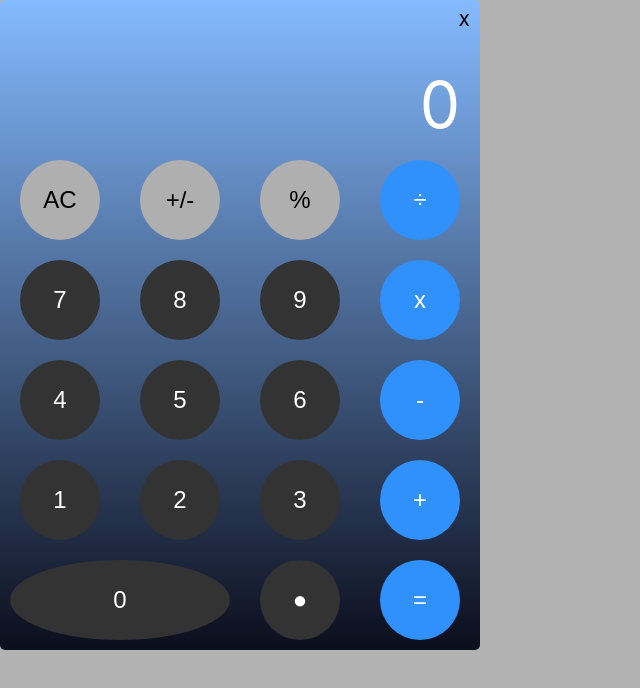
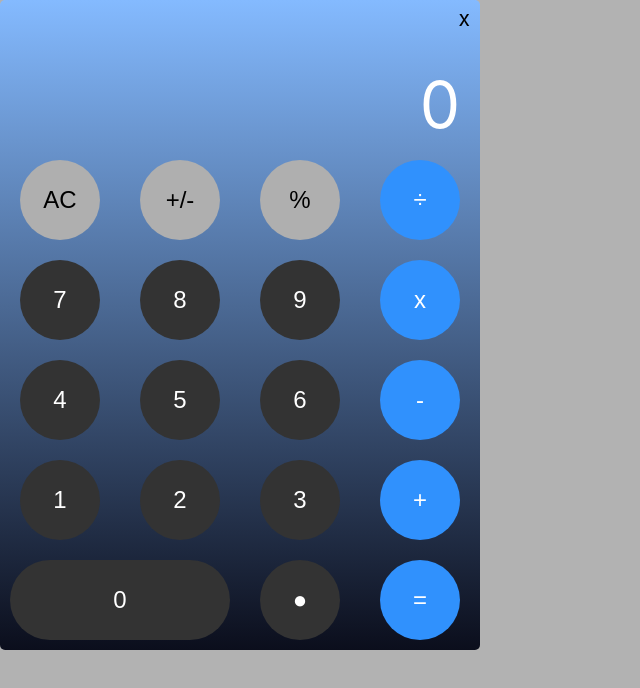
Before and after one commit to sky790312/nextjs-drabbable-modal-calculator-project, a Next.js app: page / in a window 1280 px wide. Both pictures are taken after a click on the button "open". Shown: the top 688 px of the page, without its empty margins (0-640 px from the left). Built offline with nearby package versions, Linux system fonts and the light colour scheme.

Commit message:
feat: add constants

```diff
--- a/components/FunctionSection.tsx
+++ b/components/FunctionSection.tsx
@@ -6,6 +6,7 @@ import { calculatorActions, initialState } from '@/store/state.calculator'
 import { useSelector, shallowEqual, useDispatch } from 'react-redux'
 import { RootState } from '@/store/index'
 import { Button } from '@/components/uiComponents/Button'
+import { NUM_FUNCTIONS } from '@/constants'
 
 export const FunctionSection: React.FC = React.memo(() => {
   const dispatch: Dispatch = useDispatch()
@@ -14,6 +15,12 @@ export const FunctionSection: React.FC = React.memo(() => {
     (state: RootState) => state.calculator.displayValue,
     shallowEqual
   )
+
+  const numFunctionHandler = {
+    'AC': () => handleReset(),
+    '+/-': () => handleToggleSign(),
+    '%': () => handlePercent(),
+  }
 
   const handleReset = () => {
     dispatch(reset())
@@ -37,17 +44,12 @@ export const FunctionSection: React.FC = React.memo(() => {
 
   return (
     <FunctionSectionContainer>
-      <FlexCenterContainer>
-        <Button onClick={handleReset}>AC</Button>
-      </FlexCenterContainer>
-      <FlexCenterContainer>
-        <Button onClick={handleToggleSign}>+/-</Button>
-      </FlexCenterContainer>
-      <FlexCenterContainer>
-        <Button onClick={handlePercent}>%</Button>
-      </FlexCenterContainer>
+      {NUM_FUNCTIONS.map(numFunction => (
+        <FlexCenterContainer key={numFunction}>
+          <Button onClick={() => numFunctionHandler[numFunction]()}>{numFunction}</Button>
+        </FlexCenterContainer>
+      ))}
     </FunctionSectionContainer>
-
   )
 })
 
--- a/components/NumberSection.tsx
+++ b/components/NumberSection.tsx
@@ -6,8 +6,7 @@ import { calculatorActions, initialState } from '@/store/state.calculator'
 import { useSelector, shallowEqual, useDispatch } from 'react-redux'
 import { RootState } from '@/store/index'
 import { Button } from '@/components/uiComponents/Button'
-
-const numbers = [1, 2, 3, 4, 5, 6, 7, 8, 9]
+import { NUMBERS } from '@/constants'
 
 export const NumberSection: React.FC = React.memo(() => {
   const displayValue = useSelector(
@@ -21,6 +20,11 @@ export const NumberSection: React.FC = React.memo(() => {
 
   const dispatch: Dispatch = useDispatch()
   const { setOperator, setDisplayValue } = calculatorActions
+
+  const numberHandler = {
+    'num': (num: number) => handleNumber(num),
+    'dot': () => handleDot(),
+  }
 
   const handleNumber = (num: number) => {
     const numString = num.toString()
@@ -43,15 +47,15 @@ export const NumberSection: React.FC = React.memo(() => {
 
   return (
     <NumberSectionContainer>
-      <FlexCenterContainer className='x2'>
-        <Button size={'block'} buttonStyle={'darkGray'} onClick={() => handleNumber(0)}>0</Button>
-      </FlexCenterContainer>
-      <FlexCenterContainer>
-        <Button buttonStyle={'darkGray'} onClick={() => handleDot()}>●</Button>
-      </FlexCenterContainer>
-      {numbers.map(number => (
-        <FlexCenterContainer key={number}>
-          <Button buttonStyle={'darkGray'} onClick={() => handleNumber(number)}>{number}</Button>
+      {NUMBERS.map(num => (
+        <FlexCenterContainer key={num} className={!num && 'x2'}>
+          <Button
+            buttonStyle={'darkGray'}
+            onClick={() => isNaN(Number(num)) ? numberHandler['dot']() : numberHandler['num'](num)}
+            size={!num ? 'block' : 'md'}
+          >
+            {num}
+          </Button>
         </FlexCenterContainer>
       ))}
     </NumberSectionContainer>
@@ -61,7 +65,6 @@ export const NumberSection: React.FC = React.memo(() => {
 const NumberSectionContainer = styled.div`
   display: flex;
   flex-wrap: wrap-reverse;
-  font-size: 24px;
 
   > div {
     width: 33.33%;
--- a/components/OperationSection.tsx
+++ b/components/OperationSection.tsx
@@ -7,8 +7,7 @@ import { useSelector, shallowEqual, useDispatch } from 'react-redux'
 import { RootState } from '@/store/index'
 import { initialState } from '@/store/state.calculator'
 import { Button } from '@/components/uiComponents/Button'
-
-const operations = ['÷', 'x', '-', '+', '=']
+import { OPERATORS } from '@/constants'
 
 export const OperationSection: React.FC = React.memo(() => {
   const [remainOperator, setRemainOperator] = useState<string>('');
@@ -56,7 +55,7 @@ export const OperationSection: React.FC = React.memo(() => {
 
   return (
     <OperationSectionContainer>
-      {operations.map(operation => (
+      {OPERATORS.map(operation => (
         <FlexCenterContainer key={operation}>
           <Button buttonStyle={'blue'} onClick={() => handleOperator(operation)}>{operation}</Button>
         </FlexCenterContainer>
--- a/components/ResultSection.tsx
+++ b/components/ResultSection.tsx
@@ -21,4 +21,5 @@ const ResultSectionContainer = styled.div`
   color: ${({ theme }) => theme.colors.white};
   padding: 60px 20px 0;
   font-size: 64px;
+  overflow: auto;
 `
--- a/components/uiComponents/Button.tsx
+++ b/components/uiComponents/Button.tsx
@@ -21,7 +21,6 @@ export const Button: React.FC<Props> = React.memo(({ children, size = defaultSty
 });
 
 const StyledButton = styled.button<StyledButtonProps>`
-  border-radius: 50%;
   border: none;
   outline: none;
   font-size: 24px;
@@ -50,13 +49,15 @@ const StyledButton = styled.button<StyledButtonProps>`
     switch (props.size) {
       case 'md':
         return `
-        width: 80px;
-        height: 80px;
+          width: 80px;
+          height: 80px;
+          border-radius: 50%;
         `
       case 'block':
         return `
-        width: 100%;
-        height: 80px;
+          width: 100%;
+          height: 80px;
+          border-radius: 40px;
         `
     }
   }}
--- /dev/null
+++ b/constants.ts
@@ -0,0 +1,3 @@
+export const OPERATORS = ['÷', 'x', '-', '+', '=']
+export const NUMBERS = [0, '●', 1, 2, 3, 4, 5, 6, 7, 8, 9]
+export const NUM_FUNCTIONS = ['AC', '+/-', '%']
```
